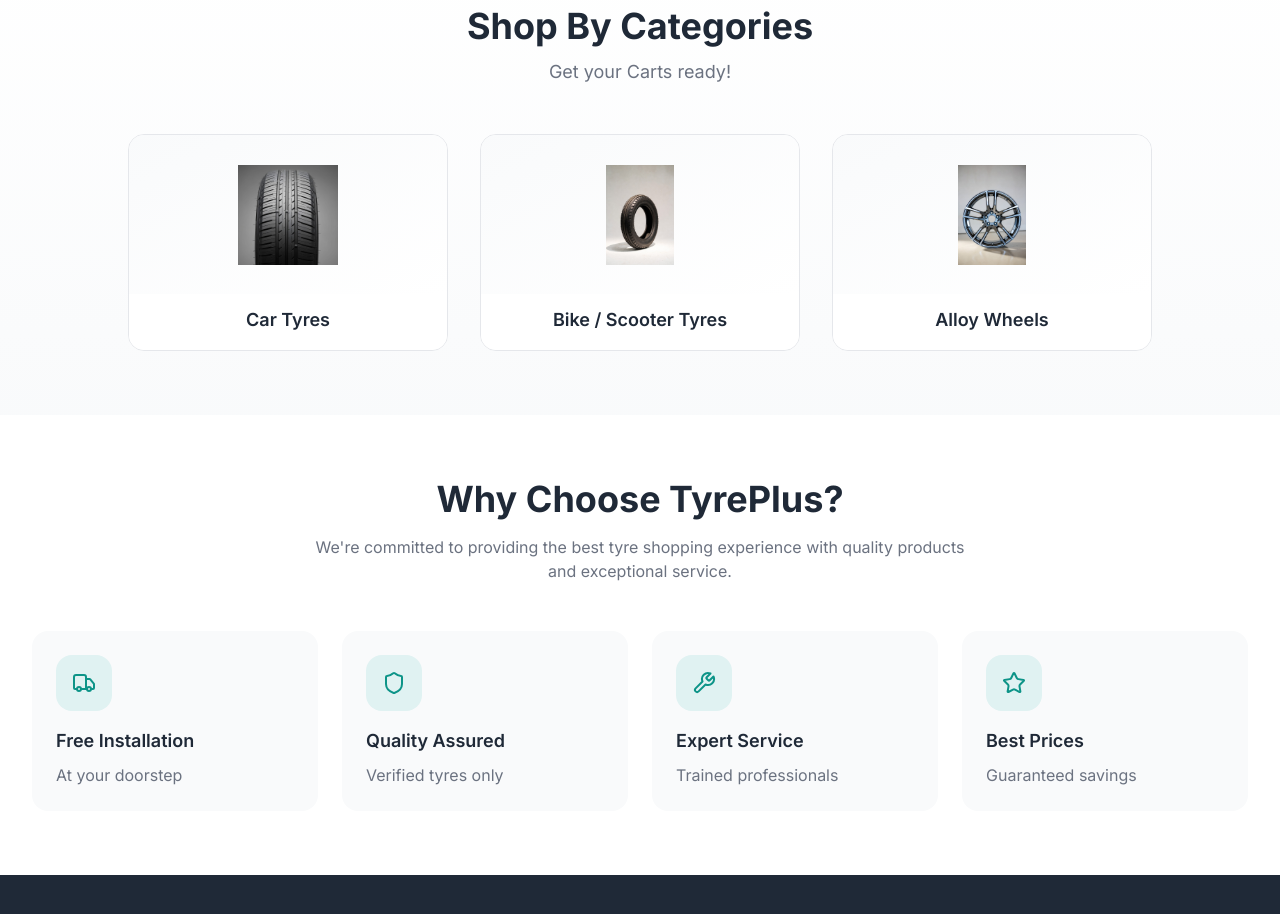
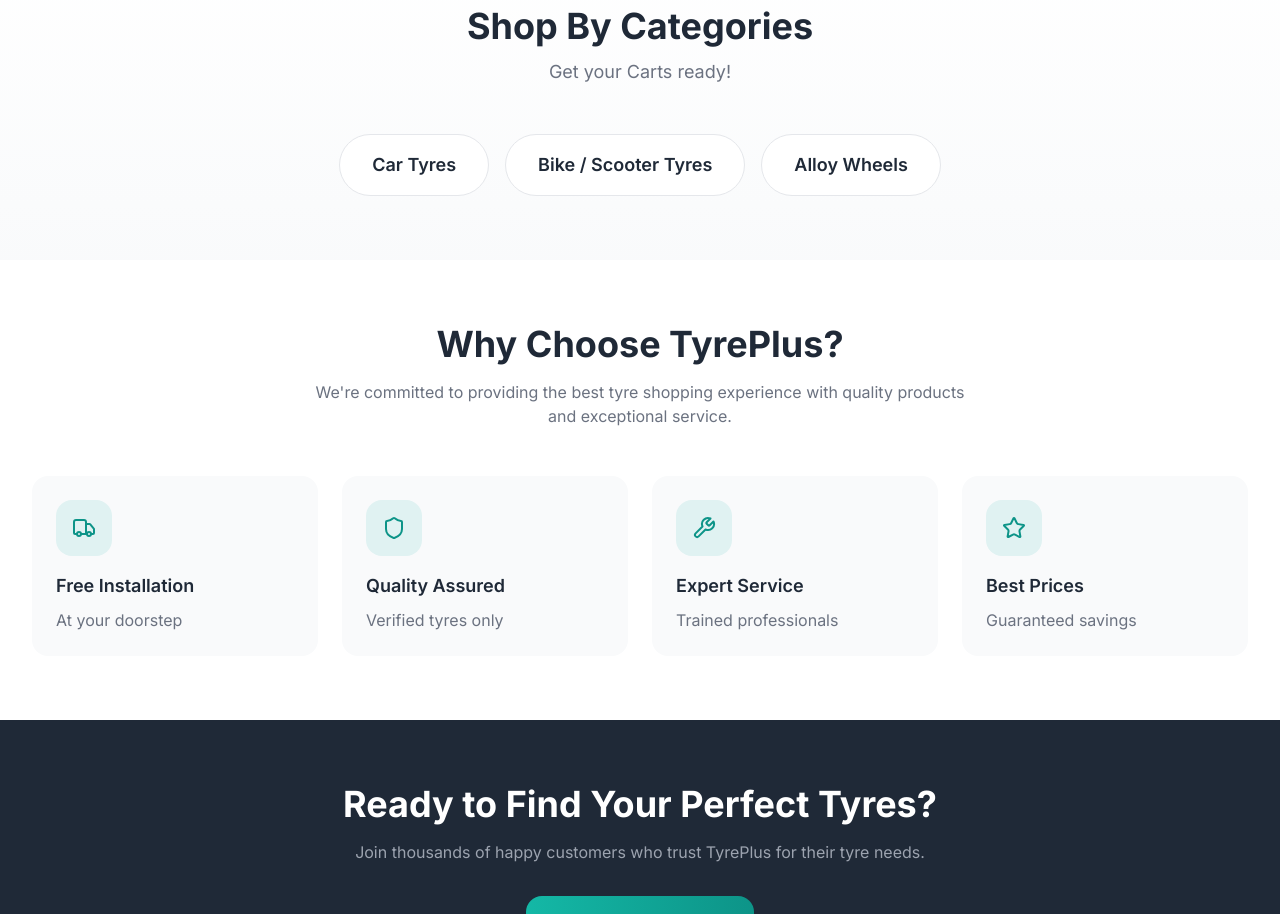
Before and after one commit to bhuvan-react/tyreplus, a Next.js app: page / in a window 1280 px wide. Shown: the part 1020-1934 px from the top of the page. Built offline with nearby package versions, Linux system fonts and the light colour scheme.

Commit message:
categories design change

```diff
--- a/components/shop-by-category.tsx
+++ b/components/shop-by-category.tsx
@@ -1,25 +1,21 @@
 "use client"
 
-import Image from "next/image"
 import Link from "next/link"
 
 const categories = [
     {
         id: "car-tyres",
         title: "Car Tyres",
-        image: "/mrf-car-tyre.jpg",
         link: "/search?vehicleType=4W",
     },
     {
         id: "bike-scooter-tyres",
         title: "Bike / Scooter Tyres",
-        image: "/bike-tyre.jpeg",
         link: "/search?vehicleType=2W",
     },
     {
         id: "alloy-wheels",
         title: "Alloy Wheels",
-        image: "/alloy-wheel.jpeg",
         link: "/search?category=alloy-wheels",
     },
 ]
@@ -36,43 +32,15 @@ export function ShopByCategory() {
                     <p className="text-lg text-[#6B7280]">Get your Carts ready!</p>
                 </div>
 
-                {/* Categories Grid - Perfect 3 Column Layout */}
-                <div className="grid grid-cols-1 md:grid-cols-3 gap-6 md:gap-8 max-w-5xl mx-auto">
+                {/* Categories Grid - Chips Layout */}
+                <div className="flex flex-wrap justify-center gap-4 max-w-5xl mx-auto">
                     {categories.map((category) => (
                         <Link
                             key={category.id}
                             href={category.link}
-                            className="group block"
+                            className="px-8 py-4 bg-white border border-gray-200 rounded-full text-lg font-semibold text-[#1F2937] hover:border-[#0D9488] hover:text-[#0D9488] hover:shadow-md transition-all duration-200"
                         >
-                            <div className="w-full bg-white rounded-xl border border-gray-200 hover:border-[#0D9488] hover:shadow-lg transition-all duration-300 overflow-hidden h-full flex flex-col">
-                                {/* Image Container - Reduced Height (Half) */}
-                                <div className="w-full aspect-[2/1] flex items-center justify-center p-4 md:p-6 bg-gradient-to-br from-gray-50 to-white group-hover:from-[#F0FDFA] group-hover:to-white transition-all duration-300 relative overflow-hidden">
-                                    <div className="relative w-full h-full flex items-center justify-center">
-                                        <div className="w-[180px] h-[90px] md:w-[200px] md:h-[100px] flex items-center justify-center">
-                                            <Image
-                                                src={category.image}
-                                                alt={category.title}
-                                                width={200}
-                                                height={100}
-                                                className="object-contain w-full h-full group-hover:scale-105 transition-transform duration-300"
-                                                style={{
-                                                    objectFit: "contain",
-                                                    width: "100%",
-                                                    height: "100%",
-                                                }}
-                                                priority
-                                            />
-                                        </div>
-                                    </div>
-                                </div>
-
-                                {/* Category Title - Elegant Typography */}
-                                <div className="px-4 pb-4 pt-3 bg-white">
-                                    <h3 className="text-base md:text-lg font-semibold text-[#1F2937] group-hover:text-[#0D9488] transition-colors duration-300 text-center">
-                                        {category.title}
-                                    </h3>
-                                </div>
-                            </div>
+                            {category.title}
                         </Link>
                     ))}
                 </div>
```
